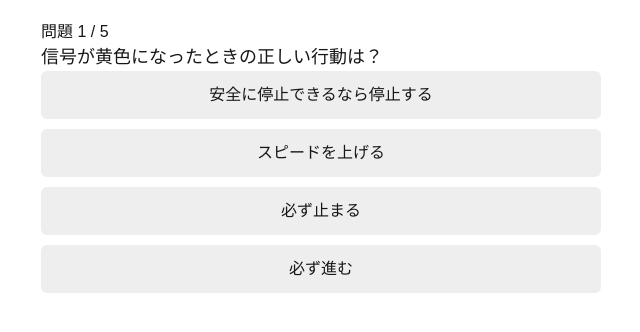
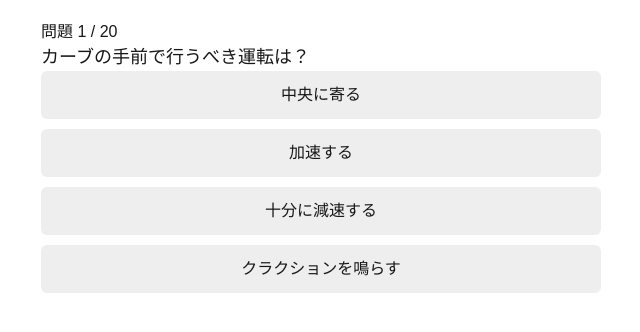
Before and after one commit to sasukedon731-blip/quiz-app, a Next.js app: page / in a window 1280 px wide. Both pictures are taken after a click on the button "▶ 通常モード". Shown: the top 332 px of the page, without its empty margins (319-959 px from the left). Built offline with nearby package versions, Linux system fonts and the light colour scheme.

Commit message:
add exam mode with time limit

```diff
--- a/app/data/questions.ts
+++ b/app/data/questions.ts
@@ -9,37 +9,25 @@ export type Question = {
 export const questions: Question[] = [
   {
     id: 1,
-    question: "この標識が示す意味はどれですか？",
+    question: "赤色の逆三角形の標識が示す意味はどれですか？",
     choices: ["一時停止", "徐行", "通行止め", "駐車禁止"],
     correctIndex: 0,
-    explanation: "赤い逆三角形の標識は一時停止を意味します。",
+    explanation: "赤色の逆三角形は一時停止を意味します。",
   },
   {
     id: 2,
-    question: "黄色の実線の意味として正しいものはどれですか？",
+    question: "横断歩道で歩行者が待っている場合、運転者の正しい行動は？",
     choices: [
-      "追い越し禁止",
-      "駐停車禁止",
-      "右折禁止",
-      "徐行区間",
+      "必ず一時停止する",
+      "減速して通過する",
+      "クラクションを鳴らす",
+      "歩行者が譲るまで進む",
     ],
     correctIndex: 0,
-    explanation: "黄色の実線は追い越し禁止を示します。",
+    explanation: "横断歩道では歩行者が最優先です。",
   },
   {
     id: 3,
-    question: "横断歩道の手前で歩行者がいる場合、どうしますか？",
-    choices: [
-      "必ず一時停止する",
-      "減速して通過してよい",
-      "クラクションを鳴らす",
-      "歩行者が止まるのを待つ",
-    ],
-    correctIndex: 0,
-    explanation: "横断歩道では歩行者優先です。",
-  },
-  {
-    id: 4,
     question: "制限速度50km/hの道路を60km/hで走行した場合どうなりますか？",
     choices: [
       "速度違反になる",
@@ -51,17 +39,202 @@ export const questions: Question[] = [
     explanation: "制限速度を超えると速度違反です。",
   },
   {
-    id: 5,
+    id: 4,
     question: "信号が黄色になったときの正しい行動は？",
     choices: [
       "安全に停止できるなら停止する",
       "必ず進む",
       "必ず止まる",
-      "スピードを上げる",
+      "加速する",
     ],
     correctIndex: 0,
     explanation: "黄色信号は『止まれ』の予告です。",
   },
-
-  // 👉 この下にいくらでも追加できます
+  {
+    id: 5,
+    question: "踏切での正しい行動はどれですか？",
+    choices: [
+      "必ず一時停止し安全確認する",
+      "減速のみで通過する",
+      "前車について進む",
+      "警報が鳴っても進める",
+    ],
+    correctIndex: 0,
+    explanation: "踏切では必ず一時停止が必要です。",
+  },
+  {
+    id: 6,
+    question: "雨の日に制動距離はどうなりますか？",
+    choices: [
+      "長くなる",
+      "短くなる",
+      "変わらない",
+      "天候に関係ない",
+    ],
+    correctIndex: 0,
+    explanation: "路面が滑りやすくなるため制動距離は長くなります。",
+  },
+  {
+    id: 7,
+    question: "交差点で右折する際、優先されるのはどれですか？",
+    choices: [
+      "直進車",
+      "右折車",
+      "後続車",
+      "左折車",
+    ],
+    correctIndex: 0,
+    explanation: "原則として直進車が優先です。",
+  },
+  {
+    id: 8,
+    question: "夜間に前照灯を点灯するのはどのタイミングですか？",
+    choices: [
+      "日没後から日の出まで",
+      "暗く感じたときのみ",
+      "街灯がないときだけ",
+      "雨の日だけ",
+    ],
+    correctIndex: 0,
+    explanation: "夜間は必ず前照灯を点灯します。",
+  },
+  {
+    id: 9,
+    question: "駐車と停車の違いとして正しいものは？",
+    choices: [
+      "運転者が車を離れると駐車",
+      "5分以内なら必ず停車",
+      "エンジン停止は停車",
+      "荷物の積み下ろしは駐車",
+    ],
+    correctIndex: 0,
+    explanation: "運転者が離れると駐車になります。",
+  },
+  {
+    id: 10,
+    question: "カーブの手前で行うべき運転は？",
+    choices: [
+      "十分に減速する",
+      "クラクションを鳴らす",
+      "加速する",
+      "中央に寄る",
+    ],
+    correctIndex: 0,
+    explanation: "見通しの悪い場所では減速が基本です。",
+  },
+  {
+    id: 11,
+    question: "シートベルトの着用が義務付けられているのは？",
+    choices: [
+      "すべての座席",
+      "運転席のみ",
+      "前席のみ",
+      "高速道路のみ",
+    ],
+    correctIndex: 0,
+    explanation: "すべての座席で着用義務があります。",
+  },
+  {
+    id: 12,
+    question: "飲酒運転に該当するのはどれですか？",
+    choices: [
+      "少量でもアルコールが検出される",
+      "酔っていなければ問題ない",
+      "夜だけ禁止",
+      "ビール1杯ならOK",
+    ],
+    correctIndex: 0,
+    explanation: "日本では厳しく禁止されています。",
+  },
+  {
+    id: 13,
+    question: "見通しの悪い交差点で必要な行動は？",
+    choices: [
+      "徐行して安全確認",
+      "スピードを上げる",
+      "クラクションを鳴らし続ける",
+      "止まらず進む",
+    ],
+    correctIndex: 0,
+    explanation: "安全確認が最優先です。",
+  },
+  {
+    id: 14,
+    question: "追い越しが禁止されているのはどんな場所ですか？",
+    choices: [
+      "黄色の実線の道路",
+      "直線道路",
+      "見通しの良い場所",
+      "昼間のみ",
+    ],
+    correctIndex: 0,
+    explanation: "黄色の実線は追い越し禁止です。",
+  },
+  {
+    id: 15,
+    question: "警察官の手信号と信号機が異なる場合、従うのは？",
+    choices: [
+      "警察官の指示",
+      "信号機",
+      "自分の判断",
+      "前の車",
+    ],
+    correctIndex: 0,
+    explanation: "警察官の指示が最優先です。",
+  },
+  {
+    id: 16,
+    question: "高速道路での最低速度がある理由は？",
+    choices: [
+      "交通の流れを保つため",
+      "燃費を良くするため",
+      "事故は起きないから",
+      "夜間対策",
+    ],
+    correctIndex: 0,
+  },
+  {
+    id: 17,
+    question: "交差点内での追い越しは？",
+    choices: [
+      "原則禁止",
+      "自由にできる",
+      "昼間のみ可能",
+      "高速なら可能",
+    ],
+    correctIndex: 0,
+  },
+  {
+    id: 18,
+    question: "歩行者用信号が青のとき、車はどうする？",
+    choices: [
+      "歩行者を優先する",
+      "先に進む",
+      "クラクションを鳴らす",
+      "減速不要",
+    ],
+    correctIndex: 0,
+  },
+  {
+    id: 19,
+    question: "雪道で必要な運転操作は？",
+    choices: [
+      "急操作を避ける",
+      "急ブレーキ",
+      "急加速",
+      "速度を上げる",
+    ],
+    correctIndex: 0,
+  },
+  {
+    id: 20,
+    question: "免許証の携帯義務について正しいのは？",
+    choices: [
+      "運転時は必ず携帯する",
+      "車に置いておけばよい",
+      "写真があればOK",
+      "コピーでも可",
+    ],
+    correctIndex: 0,
+  },
 ]
--- a/app/page.tsx
+++ b/app/page.tsx
@@ -3,10 +3,12 @@
 import { useEffect, useState } from "react"
 import { questions, Question } from "./data/questions"
 
-type Mode = "normal" | "exam" | "review" | "result"
+type Mode = "menu" | "normal" | "exam" | "review" | "result"
+
+const EXAM_TIME = 20 * 60 // 20分（秒）
 
 export default function Home() {
-  const [mode, setMode] = useState<Mode>("normal")
+  const [mode, setMode] = useState<Mode>("menu")
   const [quiz, setQuiz] = useState<Question[]>([])
   const [index, setIndex] = useState(0)
 
@@ -19,25 +21,31 @@ export default function Home() {
   const [correctCount, setCorrectCount] = useState(0)
   const [wrongList, setWrongList] = useState<Question[]>([])
 
+  // ⏱ タイマー
+  const [timeLeft, setTimeLeft] = useState(EXAM_TIME)
+
   const shuffle = <T,>(arr: T[]) => [...arr].sort(() => Math.random() - 0.5)
+
+  /* ---------- スタート処理 ---------- */
 
   const startNormal = () => {
     setQuiz(shuffle(questions))
+    reset()
     setMode("normal")
-    reset()
   }
 
   const startExam = () => {
     setQuiz(shuffle(questions).slice(0, 20))
+    reset()
+    setTimeLeft(EXAM_TIME)
     setMode("exam")
-    reset()
   }
 
   const startReview = () => {
     setQuiz(shuffle(wrongList))
     setWrongList([])
+    reset()
     setMode("review")
-    reset()
   }
 
   const reset = () => {
@@ -49,6 +57,8 @@ export default function Home() {
 
   const question = quiz[index]
 
+  /* ---------- 選択肢シャッフル ---------- */
+
   useEffect(() => {
     if (!question) return
     const correct = question.choices[question.correctIndex]
@@ -59,9 +69,28 @@ export default function Home() {
     setShowResult(false)
   }, [question])
 
+  /* ---------- ⏱ タイマー処理 ---------- */
+
+  useEffect(() => {
+    if (mode !== "exam") return
+    if (timeLeft <= 0) {
+      setMode("result")
+      return
+    }
+
+    const timer = setInterval(() => {
+      setTimeLeft((t) => t - 1)
+    }, 1000)
+
+    return () => clearInterval(timer)
+  }, [mode, timeLeft])
+
+  /* ---------- 回答 ---------- */
+
   const answer = (i: number) => {
     setSelected(i)
     setShowResult(true)
+
     if (i === correctIndex) {
       setCorrectCount((c) => c + 1)
     } else {
@@ -77,6 +106,23 @@ export default function Home() {
     }
   }
 
+  /* ---------- 画面 ---------- */
+
+  // メニュー
+  if (mode === "menu") {
+    return (
+      <main style={{ padding: 20 }}>
+        <h1>外国免許切替 クイズ</h1>
+        <button onClick={startNormal}>▶ 通常モード</button>
+        <br /><br />
+        <button onClick={startExam}>
+          ▶ 模擬試験モード（20問・20分）
+        </button>
+      </main>
+    )
+  }
+
+  // 結果
   if (mode === "result") {
     const rate = Math.round((correctCount / quiz.length) * 100)
     const pass = mode === "exam" && rate >= 90
@@ -84,13 +130,11 @@ export default function Home() {
     return (
       <main style={{ padding: 20 }}>
         <h1>結果</h1>
-        <p>
-          正解数：{correctCount} / {quiz.length}
-        </p>
+        <p>正解数：{correctCount} / {quiz.length}</p>
         <p>正解率：{rate}%</p>
 
         {mode === "exam" && (
-          <h2>{pass ? "🎉 合格" : "❌ 不合格"}</h2>
+          <h2>{rate >= 90 ? "🎉 合格" : "❌ 不合格"}</h2>
         )}
 
         {wrongList.length > 0 && (
@@ -98,24 +142,16 @@ export default function Home() {
         )}
 
         <div style={{ marginTop: 20 }}>
-          <button onClick={startNormal}>通常モード</button>{" "}
-          <button onClick={startExam}>模擬試験モード</button>
+          <button onClick={() => setMode("menu")}>メニューに戻る</button>
         </div>
       </main>
     )
   }
 
-  if (!question) {
-    return (
-      <main style={{ padding: 20 }}>
-        <h1>外国免許切替 クイズ</h1>
-        <button onClick={startNormal}>▶ 通常モード</button>
-        <br />
-        <br />
-        <button onClick={startExam}>▶ 模擬試験モード（20問）</button>
-      </main>
-    )
-  }
+  if (!question) return null
+
+  const min = Math.floor(timeLeft / 60)
+  const sec = timeLeft % 60
 
   return (
     <main style={{ padding: 20, maxWidth: 600, margin: "0 auto" }}>
@@ -123,6 +159,12 @@ export default function Home() {
         {mode === "exam" ? "模擬試験" : mode === "review" ? "復習" : "問題"}{" "}
         {index + 1} / {quiz.length}
       </h2>
+
+      {mode === "exam" && (
+        <p style={{ color: "red", fontWeight: "bold" }}>
+          残り時間：{min}:{sec.toString().padStart(2, "0")}
+        </p>
+      )}
 
       <p style={{ fontSize: 18 }}>{question.question}</p>
 
@@ -153,7 +195,6 @@ export default function Home() {
 
       {showResult && (
         <div style={{ marginTop: 20 }}>
-          <p>{selected === correctIndex ? "⭕ 正解" : "❌ 不正解"}</p>
           {question.explanation && <p>解説：{question.explanation}</p>}
           <button onClick={next}>次へ</button>
         </div>
```
